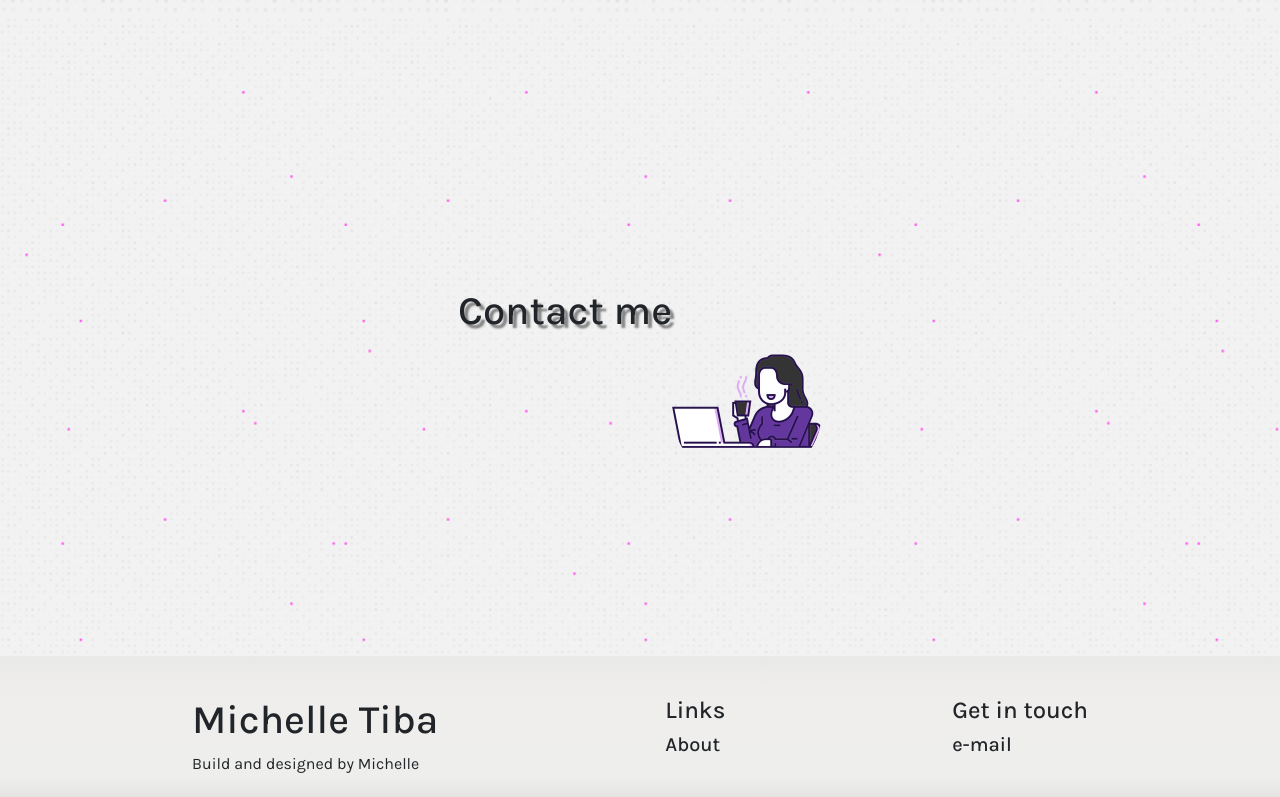
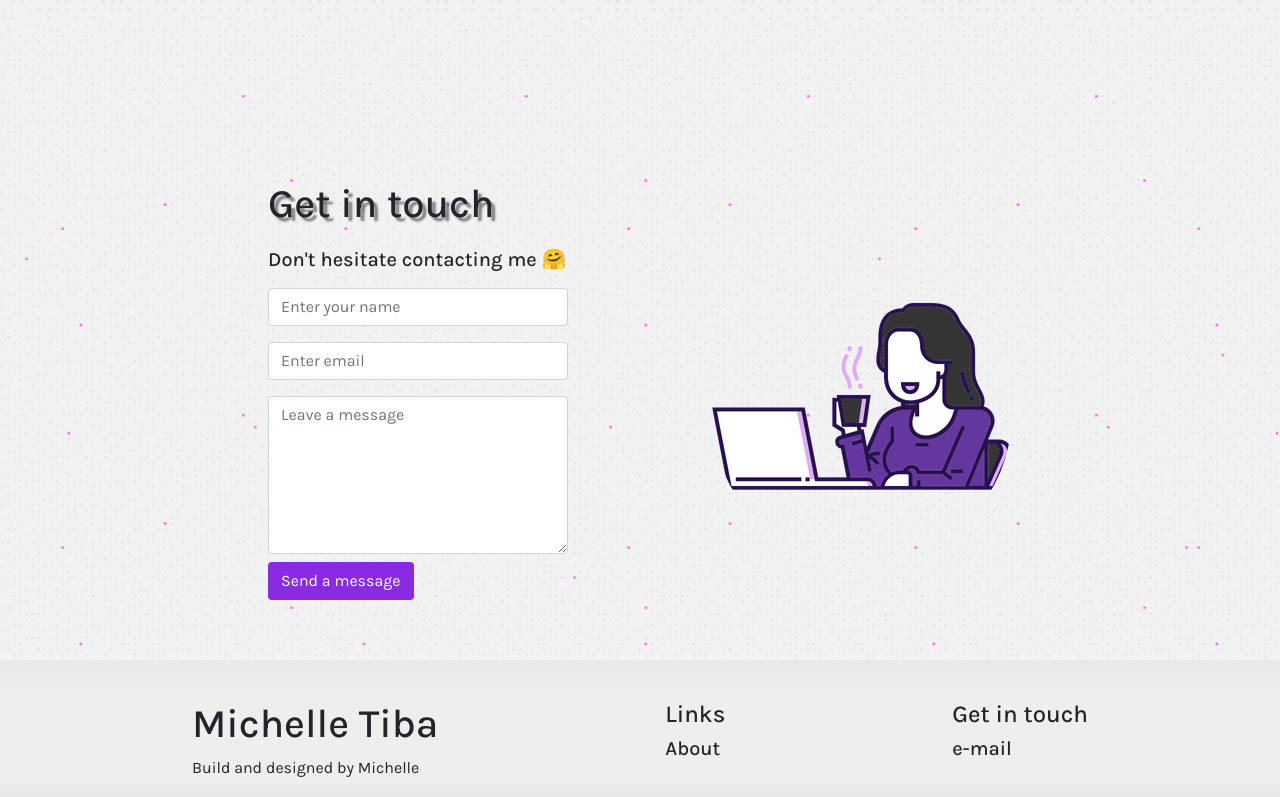
Before and after one commit to midoritiba/portfolio, a React (Create React App) app in the folder client/: page / in a window 1280 px wide. Shown: the part 4516-5313 px from the top of the page. Built offline with nearby package versions, Linux system fonts and the light colour scheme.

Commit message:
contact form added

```diff
--- a/client/package.json
+++ b/client/package.json
@@ -3,10 +3,12 @@
   "version": "0.1.0",
   "private": true,
   "dependencies": {
+    "@emailjs/browser": "^3.6.2",
     "@testing-library/jest-dom": "^5.16.4",
     "@testing-library/react": "^13.1.1",
     "@testing-library/user-event": "^13.5.0",
     "bootstrap": "^5.1.3",
+    "emailjs-com": "^3.2.0",
     "hamburger-react": "^2.5.0",
     "react": "^18.1.0",
     "react-bootstrap": "^2.3.1",
--- /dev/null
+++ b/client/src/components/ContactForm.js
@@ -0,0 +1,61 @@
+import {Form, Container} from 'react-bootstrap'
+import emailjs from 'emailjs-com'
+import { useRef, useState } from 'react';
+import{ init } from '@emailjs/browser';
+init('kmek_W5mktXnxykMV');
+
+const ContactForm = () => {
+  const form = useRef();
+  const [submitted, setSubmitted] = useState(false);
+
+  const handleSubmit = (e) => {
+    e.preventDefault();
+    emailjs.sendForm('service_kkzq1oa', 'template_9ewedmh', form.current, 'kmek_W5mktXnxykMV')
+    .then(
+      (result) => {
+        console.log(result.text);
+        alert('SUCCESS!');
+      },
+      (error) => {
+        console.log(error.text);
+        alert('FAILED...', error);
+      });
+      setSubmitted(true);
+
+  };
+
+  if (submitted) {
+    return (
+      <>
+        <h1 className='text-2xl'>Thank you!</h1>
+        <h1 className='text-md'>I'll be in touch soon.</h1>
+      </>
+    );
+  }
+
+  return (
+      <div className='me-5'>
+        <h5 className="mt-1 mb-3">Don't hesitate contacting me 🤗</h5>
+          <Form ref={form} onSubmit={handleSubmit} style={{minWidth: '300px', maxWidth: '350px'}}>
+            <Form.Control required className='mb-3'  placeholder='Enter your name'  type='text' name='user_name'/>
+            <Form.Group className='mb-3' controlId='formBasicEmail'>
+              <Form.Control required type='text' placeholder='Enter email' name='user_email' />
+            </Form.Group>
+
+            <Form.Group className='mb-2' >
+              <Form.Control required as='textarea' rows={6} placeholder='Leave a message' name='message' />
+            </Form.Group>
+            <button
+                className='link btn'
+                type='submit'
+                style={{backgroundColor: 'blueviolet', color: 'white'}}
+              >
+                Send a message
+              </button>
+        </Form>
+      </div>
+
+  );
+};
+
+export default ContactForm;
--- a/client/src/pages/About.js
+++ b/client/src/pages/About.js
@@ -71,7 +71,7 @@ const About = () => {
             <p className='human fw-bold fs-4'>
              grab a coffee and learn more about me ☕
             </p>
-            <div style={{backgroundColor: 'white', display: 'inline-block', borderRadius: '10px'}}className="p-3 mb-2">
+            <div style={{backgroundColor: 'white', display: 'inline-block', borderRadius: '10px', border: '2px solid black'}} className="p-3 mb-2">
             <input className='mx-2'
               type="checkbox"
               checked={checked}
--- a/client/src/pages/Contact.js
+++ b/client/src/pages/Contact.js
@@ -1,17 +1,28 @@
 import { useContext } from "react";
 import { DarkModeContext } from "../context/DarkModeContext";
+import ContactForm from '../components/ContactForm';
 // import {HashLink as Link} from 'react-router-hash-link'
+import { FaGithub, FaLinkedinIn, FaEnvelope } from "react-icons/fa";
 
 const Contact = () => {
   const {darkMode} = useContext(DarkModeContext)
-
+  let iconSize = "40"
+  let iconColor = "#37B3A8"
+  let iconClasses = 'mt-2 me-3 cursor-pointer'
   return (
 
     <section className={darkMode ? `contact bg-dark` : `contact bg-light`} id='contact'>
-      <div className='d-flex'>
-        <h1 className='mb-3'>Contact me</h1>
-        <img className='mt-5' src={process.env.PUBLIC_URL + '/images/contact.png'} style={{width: '150px', borderRadius: '50%'}} alt="" />
-      </div>
+
+        <div className="d-flex flex-column" style={{}}>
+          <h1 className='mb-3'>Get in touch</h1>
+
+          <ContactForm />
+          </div>
+
+          <div className='d-flex flex-column text-center ms-5'>
+            <img className='mt-5 ms-5' src={process.env.PUBLIC_URL + '/images/contact.png'} style={{width: '300px', borderRadius: '50%'}} alt="" />
+          </div>
+
 
     </section>
   )
--- a/client/src/sass/_main.scss
+++ b/client/src/sass/_main.scss
@@ -141,7 +141,6 @@ body {
       }
       .details{
         display: flex;
-
         width: 100%;
         .details-technologies{
           width: 50%;
@@ -197,4 +196,22 @@ body {
         }
       }
     }
+    #contact{
+      display: flex;
+      justify-content: center;
+      .box {
+        align-self: flex-end;
+        animation-duration: 2s;
+        animation-iteration-count: infinite;
+        background-color: #F44336;
+        height: 200px;
+        margin: 0 auto 0 auto;
+        transform-origin: bottom;
+        width: 200px;
+    }
+    .bounce {
+        animation-name: bounce;
+        animation-timing-function: ease;
+    }
+    }
   }
```
Also changed, not shown: 1 other file (tests, documents, lock files or other folders).
